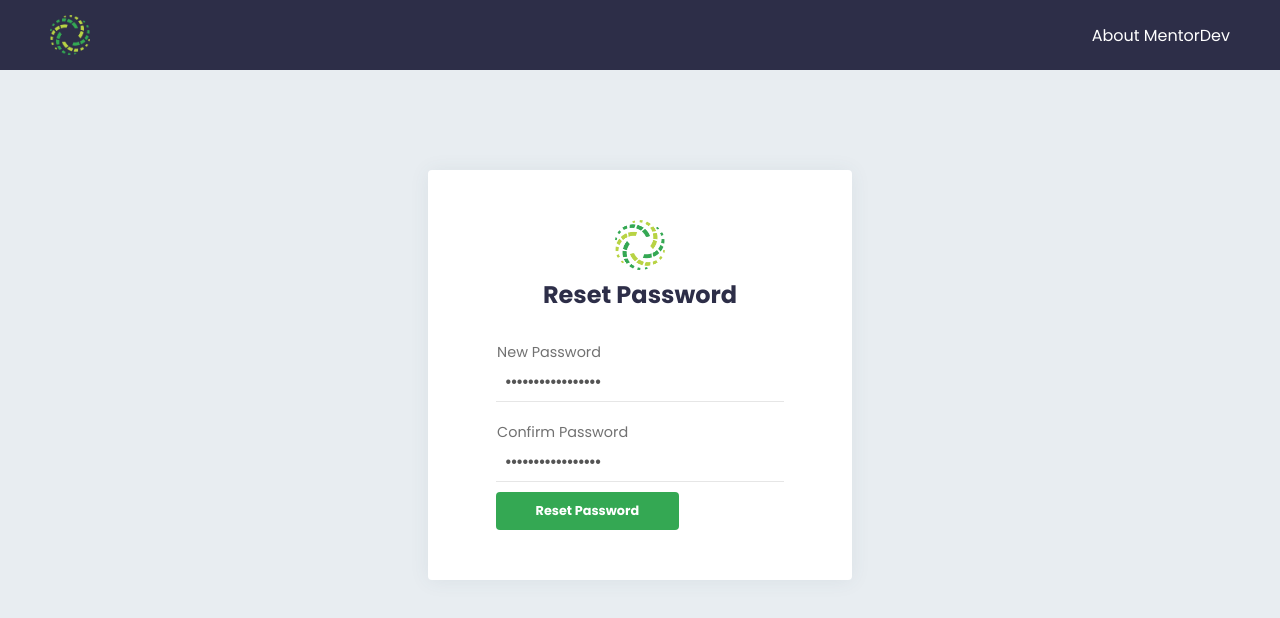
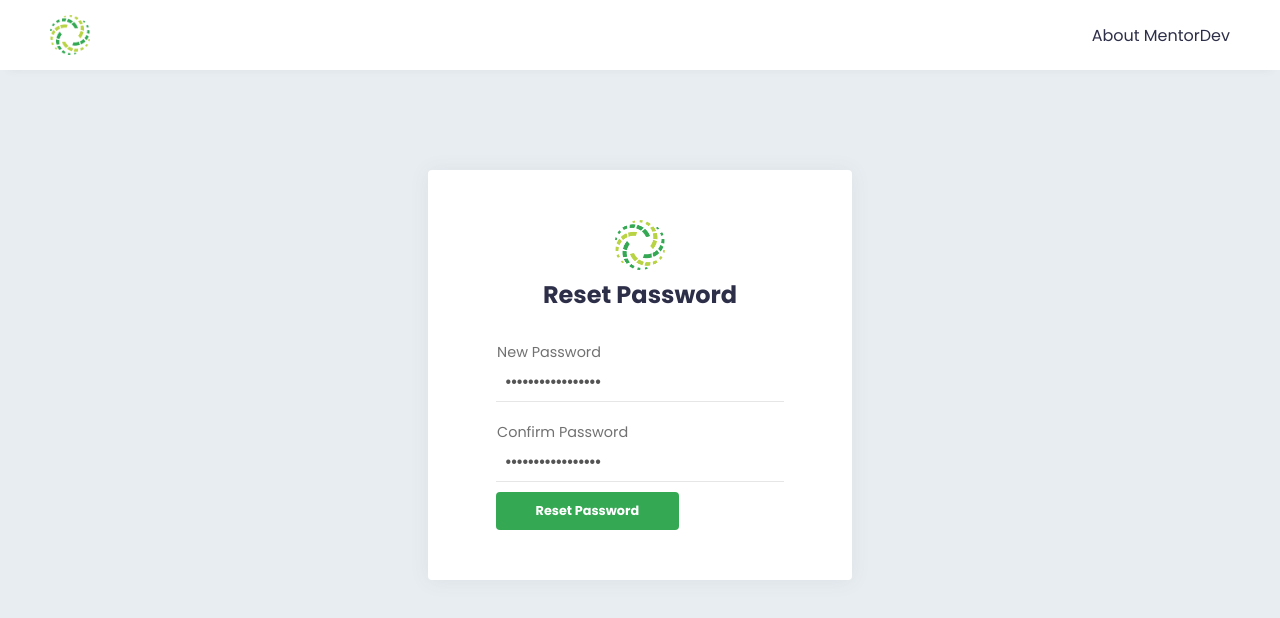
Before and after one commit to Tyav/mentordev, a React (Create React App) app: page / in a window 1280 px wide. Shown: the top 618 px of the page. Built offline with nearby package versions, Linux system fonts and the light colour scheme.

Commit message:
changed navbar background to #fff

```diff
--- a/src/components/Navbar/Navbar.css
+++ b/src/components/Navbar/Navbar.css
@@ -1,10 +1,11 @@
 #navbar {
   width: 100%;
-  background: #2d2e48;
+  background: #fff;
   height: 70px;
   display: flex;
   justify-content: space-between;
   align-items: center;
+  box-shadow: 0 8px 8px -8px rgba(69, 90, 100, 0.08);
 }
 #navbar img {
   width: 40px;
@@ -14,5 +15,5 @@
 #navbar a {
   margin-right: 50px;
   text-decoration: none;
-  color: #fff;
+  color: #2d2e48;
 }
```
